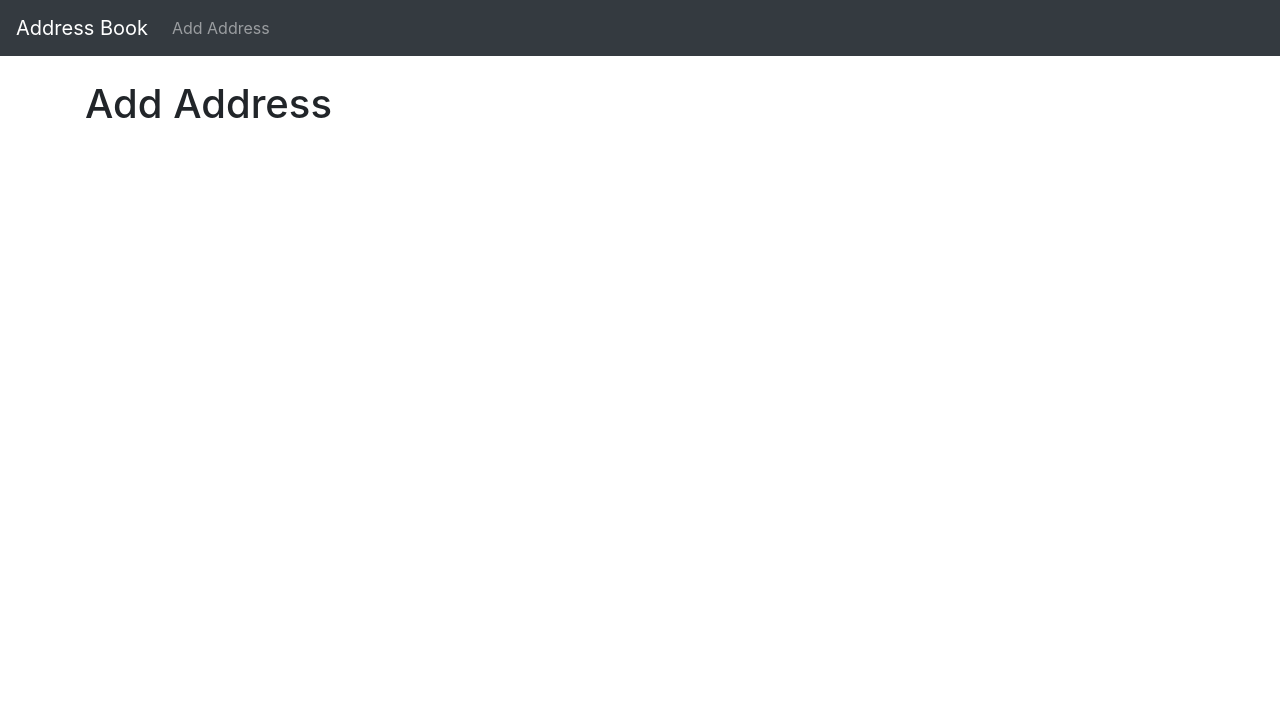
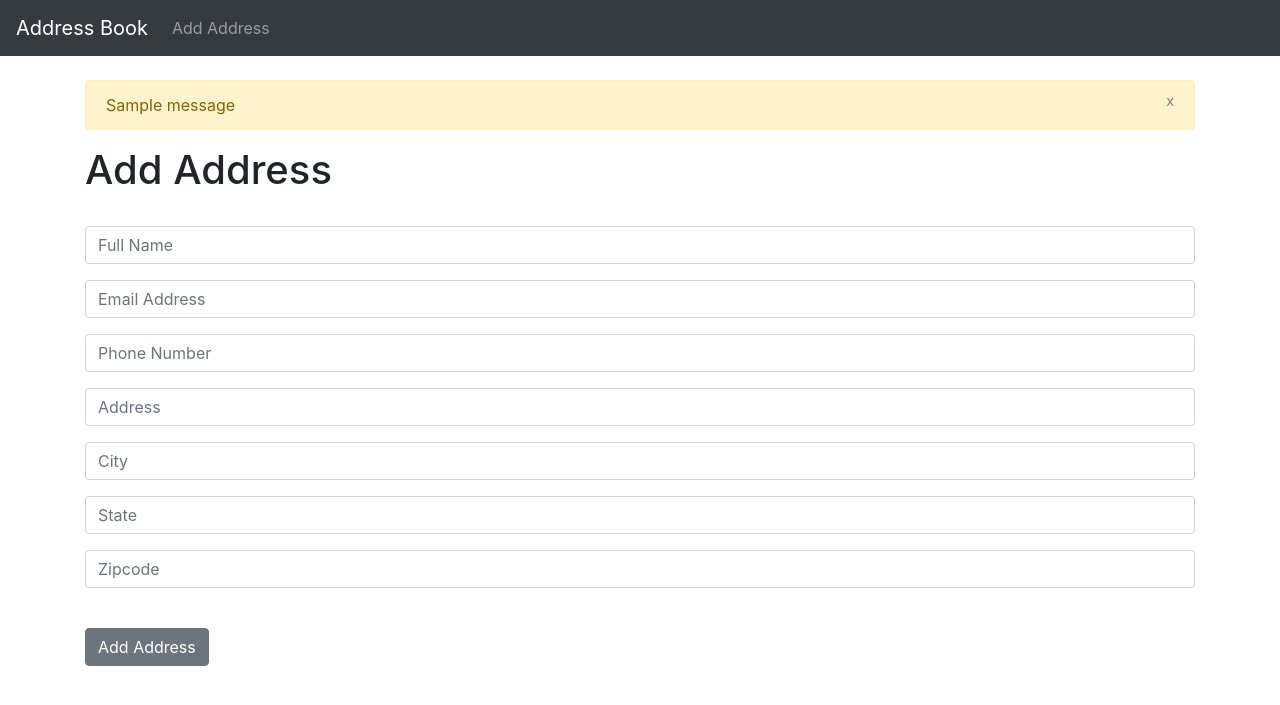
Before and after one commit to mtgrunt/old_mysite, a Django app: page /add_address in a window 1280 px wide. Shown: the top 705 px of the page. Run offline with Django 3.2, Linux system fonts and the light colour scheme; tables that the repository leaves empty hold one stand-in row (values such as "Sample post"); one stand-in notice (Sample message) is shown.

Commit message:
Up To Par

```diff
--- a/address_book/templates/add_address.html
+++ b/address_book/templates/add_address.html
@@ -2,4 +2,39 @@
 
 {% block content %}
 	<h1>Add Address</h1>
+	<br/>
+	<form method="POST">
+		{% csrf_token %}
+
+	  <div class="form-group">
+	    <input type="text" class="form-control" id="exampleInputEmail1" aria-describedby="emailHelp" placeholder="Full Name" name="name">
+	  </div>
+
+	  <div class="form-group">
+	    <input type="email" class="form-control" id="exampleInputEmail1" aria-describedby="emailHelp" placeholder="Email Address" name="email">
+	  </div>
+
+	  <div class="form-group">
+	    <input type="text" class="form-control" id="exampleInputEmail1" aria-describedby="emailHelp" placeholder="Phone Number" name="phone">
+	  </div>
+
+	  <div class="form-group">
+	    <input type="text" class="form-control" id="exampleInputEmail1" aria-describedby="emailHelp" placeholder="Address" name="address">
+	  </div>
+
+	  <div class="form-group">
+	    <input type="text" class="form-control" id="exampleInputEmail1" aria-describedby="emailHelp" placeholder="City" name="city">
+	  </div>
+
+	  <div class="form-group">
+	    <input type="text" class="form-control" id="exampleInputEmail1" aria-describedby="emailHelp" placeholder="State" name="state">
+	  </div>
+
+	  <div class="form-group">
+	    <input type="text" class="form-control" id="exampleInputEmail1" aria-describedby="emailHelp" placeholder="Zipcode" name="zipcode">
+	  </div>
+	  <br/>
+	  <button type="submit" class="btn btn-secondary">Add Address</button>
+	</form>
+
 {% endblock %}
--- a/address_book/templates/base.html
+++ b/address_book/templates/base.html
@@ -25,8 +25,21 @@
     </ul>
   </div>
 </nav>
-  	<br/>
-  	<div class="container">
+
+  <br/>
+  <div class="container">
+      {% if messages %}
+      {% for message in messages %}
+        <div class="alert alert-warning alert-dismissable" role="alert">
+          <button class="close" data-dismiss="alert">
+                  <small><sup>x</sup></small>
+              </button>
+          {{ message }}
+        </div>
+      {% endfor%}
+
+    {% endif %}
+
 		{% block content %}
 		{% endblock %}
 	</div>
--- a/address_book/urls.py
+++ b/address_book/urls.py
@@ -4,4 +4,6 @@ from . import views
 urlpatterns = [
 	path('', views.home, name="home"),
 	path('add_address', views.add_address, name="add_address"),
+	path('edit/<list_id>', views.edit, name="edit"),
+	path('delete/<list_id>', views.delete, name="delete"),
 ]
--- a/address_book/views.py
+++ b/address_book/views.py
@@ -1,9 +1,47 @@
 from django.shortcuts import render, redirect
 from .models import Address
+from .forms import AddressForm
+from django.contrib import messages
+
 
 def home(request):
 	all_addresses = Address.objects.all
 	return render(request, 'home.html', {'all_addresses': all_addresses})
 
 def add_address(request):
-	return render(request, 'add_address.html', {})
+	if request.method == 'POST':
+		form = AddressForm(request.POST or None)
+		if form.is_valid():
+			form.save()
+			messages.success(request, ('Address Has Been Added.'))
+			return redirect('home')
+		else:
+			messages.success(request, ('Seems Like There Was An Error.'))
+			return render(request, 'add_address.html', {})
+	else:
+		return render(request, 'add_address.html', {})
+
+def edit(request, list_id):
+	if request.method == 'POST':
+		current_address = Address.objects.get(pk=list_id)
+		form = AddressForm(request.POST or None, instance=current_address)
+		if form.is_valid():
+			form.save()
+			messages.success(request, ('Address Has Been Edited.'))
+			return redirect('home')
+		else:
+			messages.success(request, ('Seems Like There Was An Error.'))
+			return render(request, 'edit.html', {})
+	else:
+		get_address = Address.objects.get(pk=list_id)
+		return render(request, 'edit.html', {'get_address': get_address})
+
+def delete(request, list_id):
+	if request.method == 'POST':
+		current_address = Address.objects.get(pk=list_id)
+		current_address.delete()
+		messages.success(request, ('Address Has Been Deleted.'))
+		return redirect('home')
+	else:
+		messages.success(request, ('Nothing To See Here.'))
+		return redirect('home')
```
Also changed, not shown: address_book/forms.py (added, +7 -0 lines), address_book/templates/edit.html (added, +56 -0 lines), address_book/templates/home.html (+16 -2 lines).
